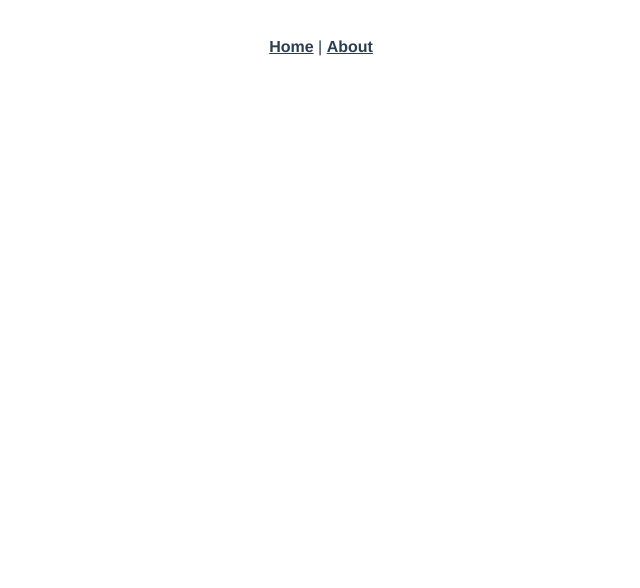
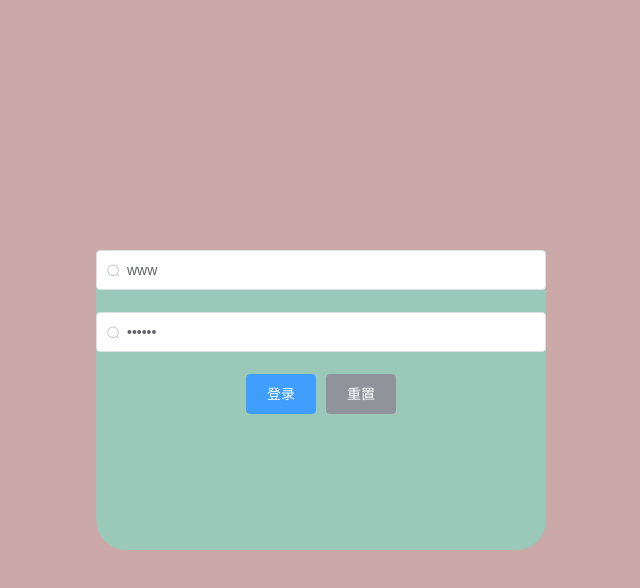
Before and after one commit to wyan-all/dianshang, a Vue app: page /#/login in a window 1280 px wide. Shown: the top 588 px of the page, without its empty margins (319-959 px from the left). Built offline with nearby package versions, Linux system fonts and the light colour scheme.

Commit message:
finish login

```diff
--- a/package.json
+++ b/package.json
@@ -8,7 +8,9 @@
     "lint": "vue-cli-service lint"
   },
   "dependencies": {
+    "axios": "^0.21.1",
     "core-js": "^3.6.5",
+    "element-ui": "^2.15.3",
     "vue": "^2.6.11",
     "vue-router": "^3.2.0"
   },
@@ -25,6 +27,8 @@
     "eslint-plugin-promise": "^4.2.1",
     "eslint-plugin-standard": "^4.0.0",
     "eslint-plugin-vue": "^6.2.2",
+    "less": "^4.1.1",
+    "less-loader": "^10.0.1",
     "vue-template-compiler": "^2.6.11"
   }
 }
--- a/src/App.vue
+++ b/src/App.vue
@@ -1,10 +1,6 @@
 <template>
   <div id="app">
-    <div id="nav">
-      <router-link to="/">Home</router-link> |
-      <router-link to="/about">About</router-link>
-    </div>
-    <router-view/>
+    <router-view></router-view>
   </div>
 </template>
 
@@ -16,17 +12,4 @@
   text-align: center;
   color: #2c3e50;
 }
-
-#nav {
-  padding: 30px;
-}
-
-#nav a {
-  font-weight: bold;
-  color: #2c3e50;
-}
-
-#nav a.router-link-exact-active {
-  color: #42b983;
-}
 </style>
--- /dev/null
+++ b/src/assets/css/global.css
@@ -0,0 +1,7 @@
+html,
+body,
+#app {
+    height: 100%;
+    margin: 0;
+    padding: 0;
+}
--- a/src/components/HelloWorld.vue
+++ /dev/null
@@ -1,59 +0,0 @@
-<template>
-  <div class="hello">
-    <h1>{{ msg }}</h1>
-    <p>
-      For a guide and recipes on how to configure / customize this project,<br>
-      check out the
-      <a href="https://cli.vuejs.org" target="_blank" rel="noopener">vue-cli documentation</a>.
-    </p>
-    <h3>Installed CLI Plugins</h3>
-    <ul>
-      <li><a href="https://github.com/vuejs/vue-cli/tree/dev/packages/%40vue/cli-plugin-babel" target="_blank" rel="noopener">babel</a></li>
-      <li><a href="https://github.com/vuejs/vue-cli/tree/dev/packages/%40vue/cli-plugin-router" target="_blank" rel="noopener">router</a></li>
-      <li><a href="https://github.com/vuejs/vue-cli/tree/dev/packages/%40vue/cli-plugin-eslint" target="_blank" rel="noopener">eslint</a></li>
-    </ul>
-    <h3>Essential Links</h3>
-    <ul>
-      <li><a href="https://vuejs.org" target="_blank" rel="noopener">Core Docs</a></li>
-      <li><a href="https://forum.vuejs.org" target="_blank" rel="noopener">Forum</a></li>
-      <li><a href="https://chat.vuejs.org" target="_blank" rel="noopener">Community Chat</a></li>
-      <li><a href="https://twitter.com/vuejs" target="_blank" rel="noopener">Twitter</a></li>
-      <li><a href="https://news.vuejs.org" target="_blank" rel="noopener">News</a></li>
-    </ul>
-    <h3>Ecosystem</h3>
-    <ul>
-      <li><a href="https://router.vuejs.org" target="_blank" rel="noopener">vue-router</a></li>
-      <li><a href="https://vuex.vuejs.org" target="_blank" rel="noopener">vuex</a></li>
-      <li><a href="https://github.com/vuejs/vue-devtools#vue-devtools" target="_blank" rel="noopener">vue-devtools</a></li>
-      <li><a href="https://vue-loader.vuejs.org" target="_blank" rel="noopener">vue-loader</a></li>
-      <li><a href="https://github.com/vuejs/awesome-vue" target="_blank" rel="noopener">awesome-vue</a></li>
-    </ul>
-  </div>
-</template>
-
-<script>
-export default {
-  name: 'HelloWorld',
-  props: {
-    msg: String
-  }
-}
-</script>
-
-<!-- Add "scoped" attribute to limit CSS to this component only -->
-<style scoped>
-h3 {
-  margin: 40px 0 0;
-}
-ul {
-  list-style-type: none;
-  padding: 0;
-}
-li {
-  display: inline-block;
-  margin: 0 10px;
-}
-a {
-  color: #42b983;
-}
-</style>
--- /dev/null
+++ b/src/components/Login.vue
@@ -0,0 +1,72 @@
+<template>
+  <div class="container">
+    <div class="loginbox">
+      <el-form :model="loginForm" ref="loginFormRef" label-width="0px">
+        <el-form-item>
+          <el-input
+            v-model="loginForm.name"
+            prefix-icon="el-icon-search"
+          ></el-input>
+        </el-form-item>
+        <el-form-item>
+          <el-input
+            v-model="loginForm.password"
+            type="password"
+            prefix-icon="el-icon-search"
+          ></el-input>
+        </el-form-item>
+        <el-form-item>
+          <el-button type="primary" @click="login">
+            登录
+          </el-button>
+          <el-button type="info">
+            重置
+          </el-button>
+        </el-form-item>
+      </el-form>
+    </div>
+  </div>
+</template>
+
+<script>
+export default {
+  data () {
+    return {
+      loginForm: {
+        name: 'www',
+        password: '123456'
+      }
+    }
+  },
+  methods: {
+    login () {
+      this.$refs.loginFormRef.validate(val => {
+        if (!val) return {}
+        // const result = this.$http.post('login', this.loginForm)
+        // console.log(result)
+        // window.sessionStorage.setItem('token', res.data.token)
+        this.$router.push('/home')
+      })
+    }
+  }
+}
+</script>
+
+<style>
+.container {
+  background-color: rgb(204, 169, 169);
+  width: 100%;
+  height: 100%;
+}
+
+.loginbox {
+  width: 450px;
+  height: 300px;
+  background-color: rgb(154, 201, 185);
+  border-radius: 30px;
+  position: absolute;
+  left: 50%;
+  top: 50%;
+  transform: translate(-50%, -50%);
+}
+</style>
--- /dev/null
+++ b/src/components/home.vue
@@ -0,0 +1,10 @@
+<template>
+  <div>home</div>
+</template>
+
+<script>
+export default {}
+</script>
+
+<style>
+</style>
--- a/src/main.js
+++ b/src/main.js
@@ -1,7 +1,14 @@
 import Vue from 'vue'
 import App from './App.vue'
 import router from './router'
+import './plugins/element'
+import 'element-ui/lib/theme-chalk/index.css'
+// 使用element ui时也需要同时引入这个文件，样式才能生效
+import './assets/css/global.css'
+import axios from 'axios'
 
+Vue.prototype.$http = axios // 使得每个vue组件都能够通过this.$http访问axios发起ajax请求
+axios.defaults.baseUR = ''
 Vue.config.productionTip = false
 
 new Vue({
--- /dev/null
+++ b/src/plugins/element.js
@@ -0,0 +1,9 @@
+import Vue from 'vue'
+import { Button, Form, FormItem, Input } from 'element-ui'
+// import { Form, FromItem } from 'element-ui'
+// import { Input } from 'element-ui'
+
+Vue.use(Button)
+Vue.use(Form)
+Vue.use(FormItem)
+Vue.use(Input)
--- a/src/router/index.js
+++ b/src/router/index.js
@@ -1,22 +1,22 @@
 import Vue from 'vue'
 import VueRouter from 'vue-router'
-import Home from '../views/Home.vue'
+import Log from '../components/Login.vue'
+import Home from '../components/home'
 
 Vue.use(VueRouter)
 
 const routes = [
   {
-    path: '/',
-    name: 'Home',
-    component: Home
+    path: '/login',
+    component: Log
   },
   {
-    path: '/about',
-    name: 'About',
-    // route level code-splitting
-    // this generates a separate chunk (about.[hash].js) for this route
-    // which is lazy-loaded when the route is visited.
-    component: () => import(/* webpackChunkName: "about" */ '../views/About.vue')
+    path: '/',
+    redirect: '/login'
+  },
+  {
+    path: '/home',
+    component: Home
   }
 ]
 
```
Also changed, not shown: 2 other files (tests, documents, lock files or other folders).
